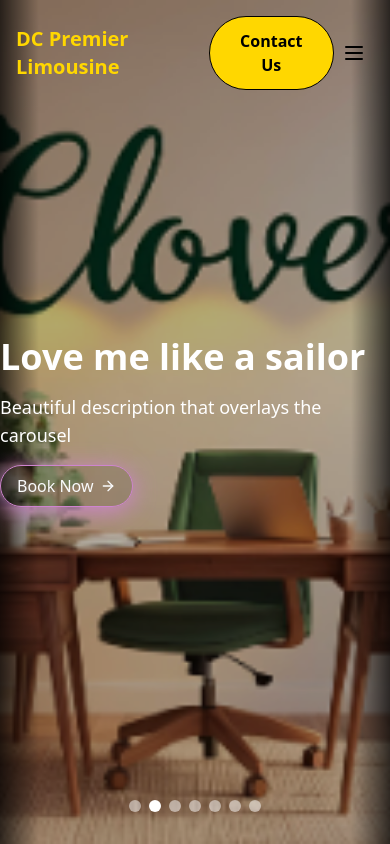
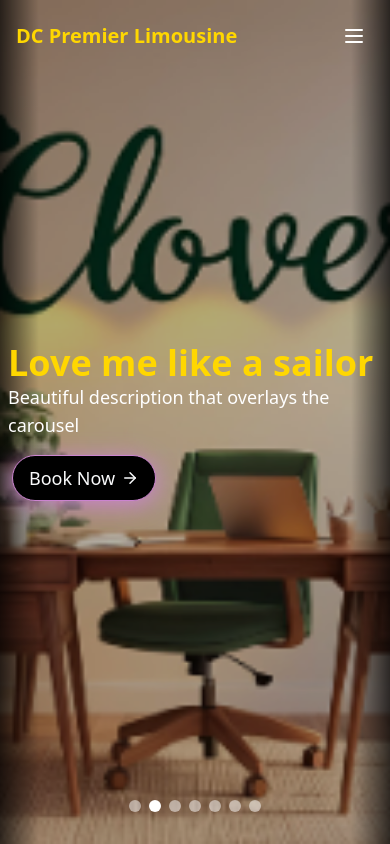
Before and after one commit to Arefin994/DC-Premier-Limousine-Frontend, a React (Vite) app: page / in a window 390 px wide. Shown: the top 844 px of the page. Built offline with nearby package versions, Linux system fonts and the light colour scheme.

Commit message:
home page done

```diff
--- a/package.json
+++ b/package.json
@@ -20,6 +20,7 @@
     "react-parallax": "^3.5.2",
     "react-router-dom": "^7.2.0",
     "react-toastify": "^11.0.5",
+    "tailwind-scrollbar": "^4.0.2",
     "three": "^0.175.0"
   },
   "devDependencies": {
--- a/src/components/Navbar.jsx
+++ b/src/components/Navbar.jsx
@@ -1,10 +1,12 @@
-import React, { useState, useEffect } from "react";
+import React, { useState, useEffect, useRef } from "react";
 import { Link, useLocation } from "react-router-dom";
+import { motion, AnimatePresence } from "framer-motion";
 
 const Navbar = () => {
   const [isOpen, setIsOpen] = useState(false);
   const [scrolled, setScrolled] = useState(false);
   const location = useLocation();
+  const menuRef = useRef(null);
 
   const toggleMenu = () => setIsOpen(!isOpen);
 
@@ -13,6 +15,49 @@ const Navbar = () => {
     window.addEventListener("scroll", handleScroll);
     return () => window.removeEventListener("scroll", handleScroll);
   }, []);
+
+  // Close menu when clicking outside
+  useEffect(() => {
+    const handleClickOutside = (event) => {
+      if (menuRef.current && !menuRef.current.contains(event.target)) {
+        setIsOpen(false);
+      }
+    };
+
+    document.addEventListener("mousedown", handleClickOutside);
+    document.addEventListener("touchstart", handleClickOutside);
+    return () => {
+      document.removeEventListener("mousedown", handleClickOutside);
+      document.removeEventListener("touchstart", handleClickOutside);
+    };
+  }, []);
+
+  // Prevent body scroll when menu is open
+  useEffect(() => {
+    if (isOpen) {
+      document.body.style.overflow = "hidden";
+    } else {
+      document.body.style.overflow = "unset";
+    }
+    return () => {
+      document.body.style.overflow = "unset";
+    };
+  }, [isOpen]);
+
+  // Function to determine navbar background classes
+  const getNavbarClasses = () => {
+    if (isOpen) {
+      return "bg-opacity-100";
+    }
+    if (scrolled) {
+      return "bg-opacity-45";
+    }
+    return "bg-opacity-0";
+  };
+
+  const handleContactClick = () => {
+    window.scrollTo({ top: document.body.scrollHeight, behavior: "smooth" });
+  };
 
   const navLinks = [
     { name: "Home", path: "/" },
@@ -26,98 +71,160 @@ const Navbar = () => {
   ];
 
   return (
-    <nav className={`flex-wrap bg-black fixed w-full z-20 top-0 start-0
-      ${
-        scrolled
-          ? "bg-opacity-35 shadow-2xl transition-all duration-300 ease-in-out"
-          : "bg-opacity-0 transition-all duration-300 ease-in-out"
-      }`}>
+    <nav
+      className={`flex-wrap bg-black fixed w-full z-50 top-0 start-0 transition-all duration-300 ease-in-out ${getNavbarClasses()}`}
+    >
       <div
-        className={`max-w-screen-2xl flex items-center justify-between mx-auto p-4`}
+        className={`max-w-screen-2xl flex flex-wrap items-center mx-auto p-4`}
       >
-        {/* Logo */}
-        <Link to="/" className="flex items-center space-x-2">
-          <span className="text-xl font-bold text-[#FFD700]">
+        {/* Logo - Fixed position */}
+        <Link
+          to="/"
+          className="flex items-center space-x-2 flex-shrink-0 mr-4 hover:opacity-80 active:opacity-60 transition-opacity"
+        >
+          <span className="text-xl font-bold text-[#FFD700] z-50">
             DC Premier Limousine
           </span>
         </Link>
 
-        {/* Desktop Navigation */}
-        <div className="hidden md:flex space-x-8">
+        {/* Desktop Navigation - Will wrap if needed */}
+        <div className="hidden md:flex space-x-8 flex-grow justify-center">
           {navLinks.map((link) => (
             <Link
               key={link.name}
               to={link.path}
-              className={`${
-                scrolled ? "text-white" : "text-white"
-              } py-2 transition-all duration-300 ease-in-out hover:scale-125 text-gray-800
-              font-medium`}
+              className={`text-white py-2 transition-all duration-300 ease-in-out hover:scale-125 active:scale-95 font-medium relative
+                ${
+                  location.pathname === link.path
+                    ? 'after:content-[""] after:absolute after:bottom-0 after:left-0 after:w-full after:h-[2px] after:bg-[#FFD700]'
+                    : ""
+                }
+                hover:text-[#FFD700]`}
             >
               {link.name}
             </Link>
           ))}
         </div>
 
-        <button className="text-black rounded-[10em] font-semibold px-6 py-3 cursor-pointer
+        {/* Contact Button - Fixed position */}
+        <button
+          className="hidden md:block text-black rounded-[10em] font-semibold px-6 py-3 cursor-pointer
         transition-all duration-300 ease-in-out border border-black shadow-none hover:-translate-y-1
-        hover:shadow-[2px_5px_0_0_#000] active:translate-y-0.5 active:shadow-none"
-        style={{ backgroundColor: "#FFD700" }}>
+        hover:shadow-[2px_5px_0_0_#000] active:translate-y-0.5 active:shadow-none flex-shrink-0 ml-4"
+          style={{ backgroundColor: "#FFD700" }}
+          onClick={handleContactClick}
+        >
           Contact Us
         </button>
 
         {/* Mobile Menu Button */}
-        <button
+        <motion.button
           onClick={toggleMenu}
-          className="md:hidden p-2 rounded-md focus:outline-none"
+          className={`md:hidden p-2 rounded-md focus:outline-none text-white ml-auto hover:bg-gray-800 active:bg-gray-700 transition-colors`}
           aria-label="Toggle menu"
+          whileTap={{ scale: 0.95 }}
         >
-          <svg
+          <motion.svg
             className="w-6 h-6"
             fill="none"
             stroke="currentColor"
             viewBox="0 0 24 24"
+            animate={isOpen ? "open" : "closed"}
+            variants={{
+              open: { rotate: 90 },
+              closed: { rotate: 0 }
+            }}
+            transition={{ duration: 0.2 }}
           >
             {isOpen ? (
-              <path
+              <motion.path
                 strokeLinecap="round"
                 strokeLinejoin="round"
                 strokeWidth={2}
                 d="M6 18L18 6M6 6l12 12"
+                initial={{ opacity: 0 }}
+                animate={{ opacity: 1 }}
+                transition={{ duration: 0.2 }}
               />
             ) : (
-              <path
+              <motion.path
                 strokeLinecap="round"
                 strokeLinejoin="round"
                 strokeWidth={2}
                 d="M4 6h16M4 12h16M4 18h16"
+                initial={{ opacity: 0 }}
+                animate={{ opacity: 1 }}
+                transition={{ duration: 0.2 }}
               />
             )}
-          </svg>
-        </button>
+          </motion.svg>
+        </motion.button>
       </div>
 
+      {/* Backdrop */}
+      <AnimatePresence>
+        {isOpen && (
+          <motion.div
+            initial={{ opacity: 0 }}
+            animate={{ opacity: 1 }}
+            exit={{ opacity: 0 }}
+            transition={{ duration: 0.2 }}
+            className="fixed inset-0 bg-black bg-opacity-50 z-40 md:hidden"
+            onClick={() => setIsOpen(false)}
+          />
+        )}
+      </AnimatePresence>
+
       {/* Mobile Menu Dropdown */}
-      <div
-        className={`md:hidden ${
-          isOpen ? "max-h-max" : "max-h-0"
-        } overflow-hidden transition-all duration-500 ease-in-out bg-white bg-opacity-25`}
+      <AnimatePresence>
+        {isOpen && (
+          <motion.div
+            ref={menuRef}
+            initial={{ opacity: 0, y: -20 }}
+            animate={{ opacity: 1, y: 0 }}
+            exit={{ opacity: 0, y: -20 }}
+            transition={{ duration: 0.2 }}
+            className={`md:hidden fixed top-16 left-0 right-0 bg-black bg-opacity-95 overflow-hidden z-50`}
           >
             <div className="px-4 pb-4 space-y-2">
               {navLinks.map((link) => (
+                <motion.div
+                  key={link.name}
+                  initial={{ opacity: 0, x: -20 }}
+                  animate={{ opacity: 1, x: 0 }}
+                  transition={{ duration: 0.2 }}
+                >
                   <Link
-              key={link.name}
                     to={link.path}
                     onClick={() => setIsOpen(false)}
-              className="block py-3 px-4 rounded-md text-gray-800 hover:text-black hover:bg-gray-100 transition-colors duration-300"
+                    className={`block py-3 px-4 rounded-md text-white hover:text-[#FFD700] hover:bg-gray-800 active:bg-gray-700 transition-colors duration-300
+                      ${
+                        location.pathname === link.path
+                          ? "border-l-4 border-[#FFD700]"
+                          : ""
+                      }`}
                   >
                     {link.name}
                   </Link>
+                </motion.div>
               ))}
-          <button className="w-full mt-4 bg-white text-black rounded-[10em] font-semibold px-6 py-3 cursor-pointer transition-all duration-300 ease-in-out border border-black shadow-none hover:-translate-y-1 hover:shadow-[2px_5px_0_0_#000] active:translate-y-0.5 active:shadow-none">
+              <motion.div
+                initial={{ opacity: 0, y: 20 }}
+                animate={{ opacity: 1, y: 0 }}
+                transition={{ duration: 0.2, delay: 0.1 }}
+              >
+                <Link
+                  to="/reservation"
+                  onClick={() => setIsOpen(false)}
+                  className="block w-full mt-4 bg-white text-black rounded-[10em] font-semibold px-6 py-3 cursor-pointer transition-all duration-300 ease-in-out border border-black shadow-none hover:-translate-y-1 hover:shadow-[2px_5px_0_0_#000] active:translate-y-0.5 active:shadow-none text-center"
+                >
                   Book Now
-          </button>
+                </Link>
+              </motion.div>
             </div>
-      </div>
+          </motion.div>
+        )}
+      </AnimatePresence>
     </nav>
   );
 };
--- a/src/components/footer.jsx
+++ b/src/components/footer.jsx
@@ -24,7 +24,9 @@ const Footer = () => {
               <span className="text-xl font-bold">DC Premier Limousine</span>
             </div>
             <p className="text-gray-400 mb-4">
-              Your premier luxury transportation service in Washington DC. Experience elegance, comfort, and reliability with our fleet of premium vehicles and professional chauffeurs.
+              Your premier luxury transportation service in Washington DC.
+              Experience elegance, comfort, and reliability with our fleet of
+              premium vehicles and professional chauffeurs.
             </p>
             <div className="flex space-x-4">
               <a
--- a/src/components/hero.jsx
+++ b/src/components/hero.jsx
@@ -1,4 +1,5 @@
 import React, { useEffect } from "react";
+import { Link } from "react-router-dom";
 import { FiArrowRight } from "react-icons/fi";
 import { HeroSection } from "./Carousel";
 import {
@@ -29,28 +30,28 @@ export const Hero = () => {
     <div>
       <HeroSection />
       <div className="max-w-screen-2xl mx-auto absolute inset-0 z-10 flex flex-col items-start justify-center text-left text-white">
-        <h1 className="text-4xl font-bold md:text-6xl lg:text-7xl">
+        <h1 className="ml-2 text-4xl font-bold md:text-6xl lg:text-7xl text-[#FFD700]">
           Love me like a sailor
         </h1>
-        <p className="mt-4 mb-4 max-w-2xl text-lg md:text-xl">
+        <p className="ml-2 mb-4 max-w-2xl text-lg md:text-xl">
           Beautiful description that overlays the carousel
         </p>
+        <Link to="/Reservation">
           <motion.button
             style={{
               border,
               boxShadow,
             }}
-          whileHover={{
-            scale: 1.25,
-          }}
           whileTap={{
             scale: 0.985,
           }}
-          className="group relative flex w-fit items-center gap-1.5 rounded-full bg-gray-950/10 px-4 py-2 text-gray-50 transition-colors hover:bg-gray-950/50 hover:scale-125"
+          className="ml-3 group relative flex w-fit items-center gap-1.5 rounded-full bg-black
+          px-4 py-2 text-lg text-gray-50 transition-all duration-300 hover:scale-125"
         >
           Book Now
-          <FiArrowRight className="transition-transform group-hover:-rotate-45 group-active:-rotate-12" />
+            <FiArrowRight className="transition-transform group-hover:text-2xl group-hover:-rotate-45 group-active:-rotate-12" />
           </motion.button>
+        </Link>
       </div>
     </div>
   );
--- a/src/pages/Reservation.jsx
+++ b/src/pages/Reservation.jsx
@@ -58,7 +58,7 @@ const Reservation = () => {
   ];
 
   return (
-    <div className="min-h-screen bg-gray-50 py-12 px-4 sm:px-6 lg:px-8">
+    <div className="min-h-screen bg-[#1a1a1a] py-24 px-4 sm:px-6 lg:px-8">
       <div className="max-w-4xl mx-auto">
         {/* Header */}
         <motion.div
@@ -67,10 +67,10 @@ const Reservation = () => {
           transition={{ duration: 0.6 }}
           className="text-center mb-12"
         >
-          <h1 className="text-3xl font-extrabold text-gray-900 sm:text-4xl">
+          <h1 className="text-3xl font-extrabold text-[#FFD700] sm:text-4xl">
             Book Your Luxury Ride
           </h1>
-          <p className="mt-4 text-xl text-gray-600">
+          <p className="mt-4 text-xl text-gray-300">
             Complete the form below to reserve your premium transportation
           </p>
         </motion.div>
--- a/tailwind.config.js
+++ b/tailwind.config.js
@@ -4,5 +4,7 @@ export default {
   theme: {
     extend: {},
   },
-  plugins: [],
+  plugins: [
+    require('tailwind-scrollbar')({ nocompatible: true }),
+  ],
 };
```
Also changed, not shown: src/components/Car_Card.jsx (+124 -25 lines), src/components/Card.jsx (+35 -48 lines), 1 other file (tests, documents, lock files or other folders). Lines whose indentation alone changed are shown as unchanged.
